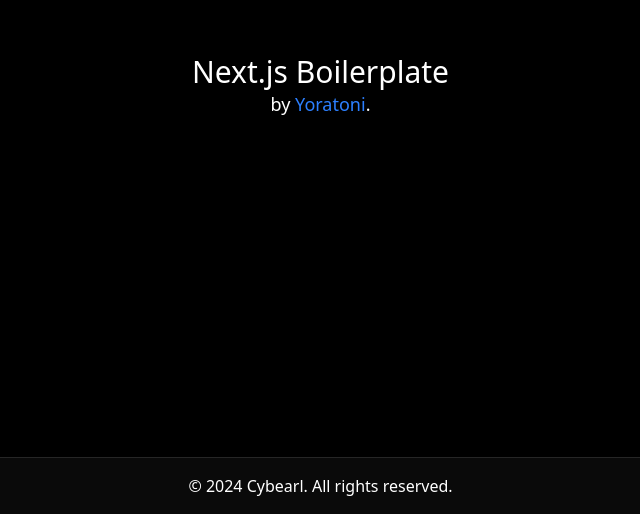
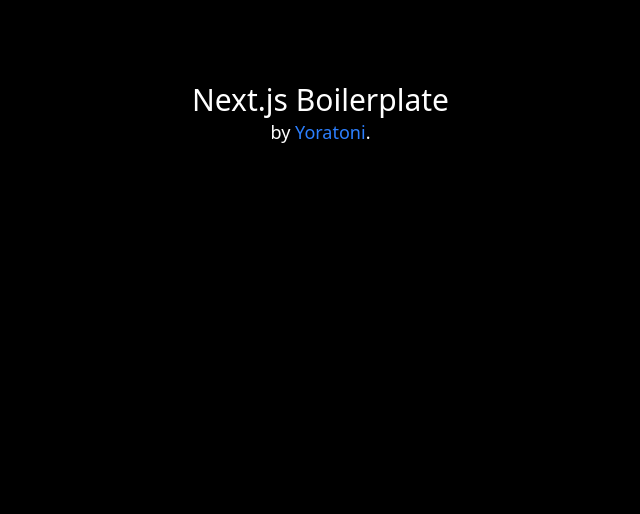
Before and after one commit to yoratoni/next-js-boilerplate, a Next.js app: page / in a window 1280 px wide. Shown: the part 286-800 px from the top of the page, without its empty margins (312-952 px from the left). Built offline with nearby package versions, Linux system fonts and the light colour scheme.

Commit message:
Removed footer

```diff
--- a/components/structure/Footer.tsx
+++ /dev/null
@@ -1,11 +0,0 @@
-export default function Footer() {
-	return (
-		<footer className="flex items-center justify-center w-full p-4 border-t border-neutral-800 bg-neutral-950">
-			<div className="flex items-center justify-center w-full h-full max-w-4xl">
-				<p className="text-sm font-medium text-white text-shadow-none">
-					© {new Date().getFullYear()} Cybearl. All rights reserved.
-				</p>
-			</div>
-		</footer>
-	)
-}
--- a/components/structure/Layout.tsx
+++ b/components/structure/Layout.tsx
@@ -1,6 +1,5 @@
 import type { AppHeadProps } from "@/components/structure/AppHead"
 import AppHead from "@/components/structure/AppHead"
-import Footer from "@/components/structure/Footer"
 import type { ReactNode } from "react"
 
 type LayoutProps = {
@@ -22,8 +21,6 @@
 				<main className="relative flex flex-col items-center justify-start flex-grow w-full overflow-x-hidden">
 					{children}
 				</main>
-
-				<Footer />
 			</div>
 		</>
 	)
```
